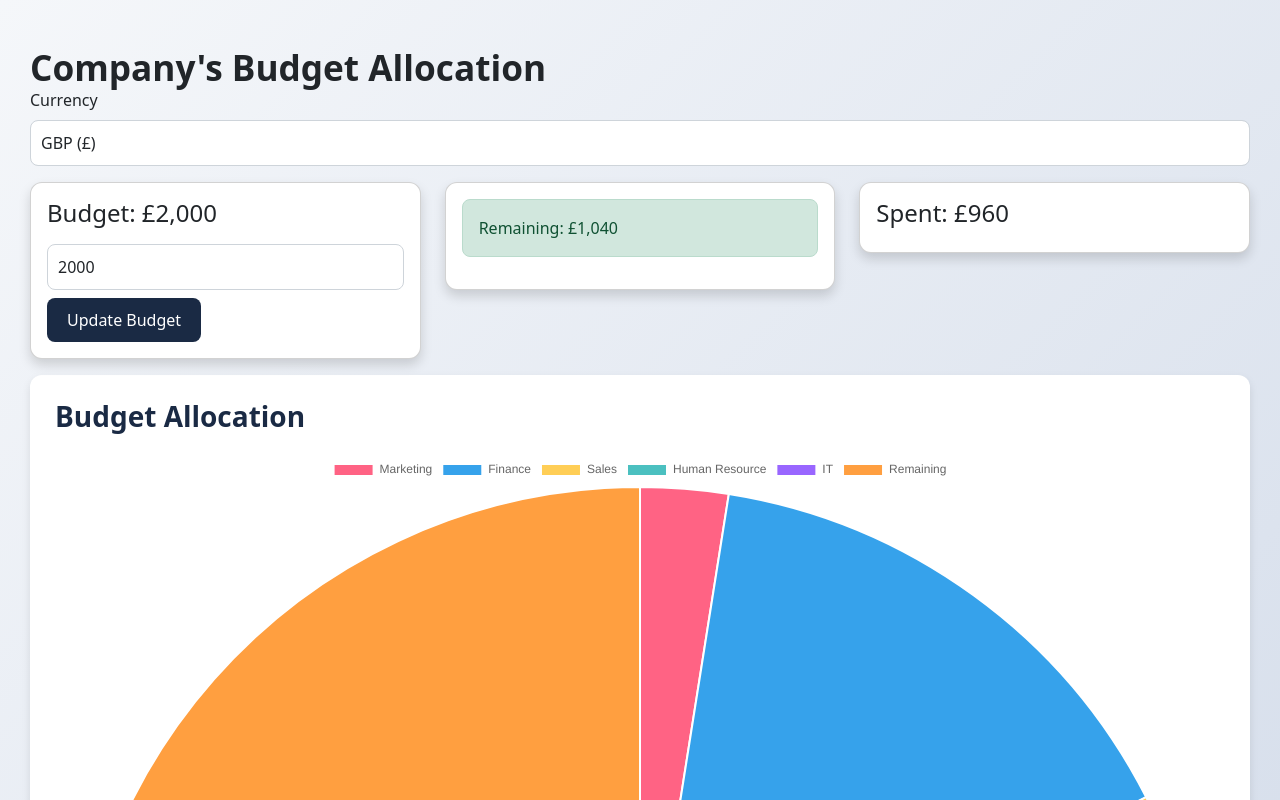
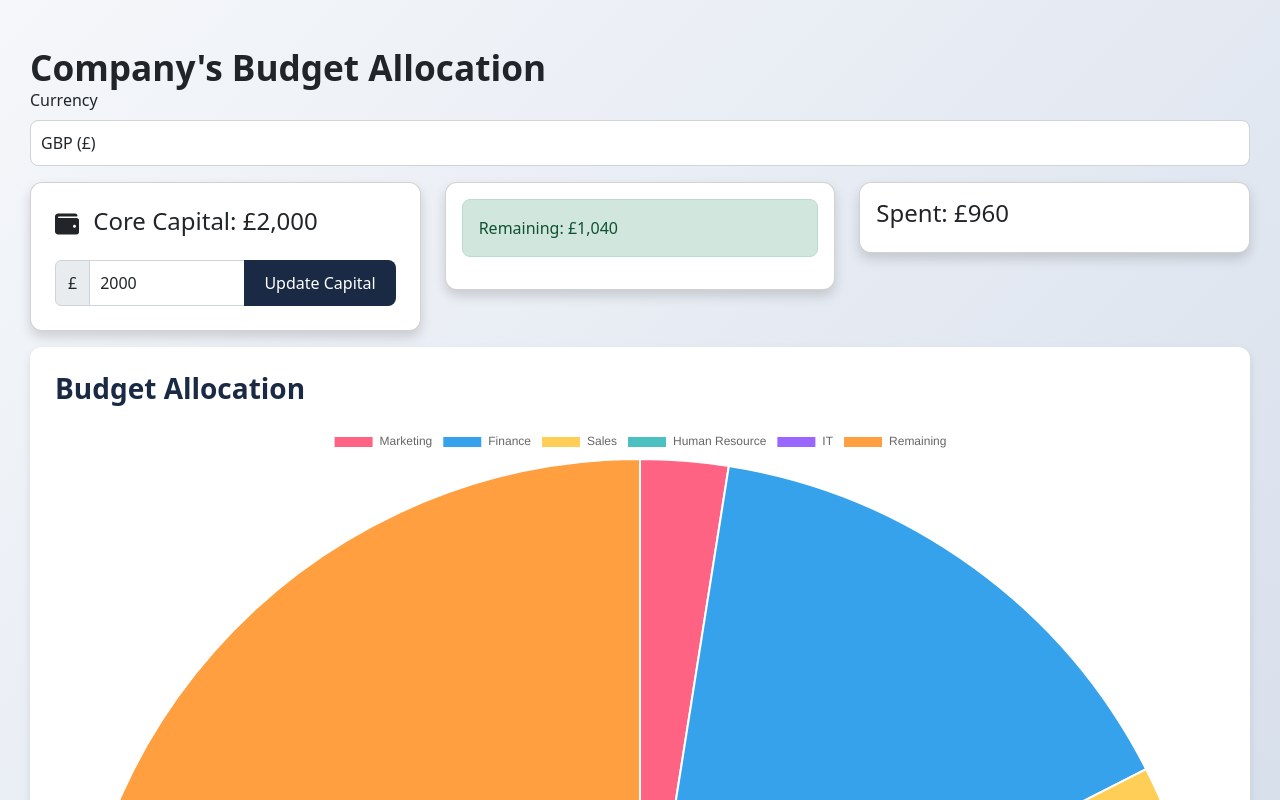
Before and after one commit to jjingofarouk/budgett, a React (Create React App) app: page / in a window 1280 px wide. Shown: the top 800 px of the page. Built offline with nearby package versions, Linux system fonts and the light colour scheme.

Commit message:
Update Budget.js

```diff
--- a/src/components/Budget.js
+++ b/src/components/Budget.js
@@ -1,7 +1,8 @@
 // components/Budget.js
 import React, { useContext, useState } from 'react';
 import { AppContext } from '../context/AppContext';
-import { Card, Form, Button } from 'react-bootstrap';
+import { Card, Form, Button, InputGroup } from 'react-bootstrap';
+import { FaWallet } from 'react-icons/fa';
 
 const Budget = () => {
     const { budget, currency, dispatch } = useContext(AppContext);
@@ -22,23 +23,23 @@ const Budget = () => {
     };
 
     return (
-        <Card className='p-3'>
-            <h4>Budget: {currency}{budget.toLocaleString()}</h4>
-            <Form.Group>
+        <Card className='p-4'>
+            <h4><FaWallet className="me-2" /> Core Capital: {currency}{budget.toLocaleString()}</h4>
+            <InputGroup className="mt-3">
+                <InputGroup.Text>{currency}</InputGroup.Text>
                 <Form.Control
                     type="number"
                     value={newBudget}
                     onChange={handleBudgetChange}
-                    className="mt-2"
+                    placeholder="Enter new budget"
                 />
                 <Button
                     variant="primary"
                     onClick={submitBudget}
-                    className="mt-2"
                 >
-                    Update Budget
+                    Update Capital
                 </Button>
-            </Form.Group>
+            </InputGroup>
         </Card>
     );
 };
```
